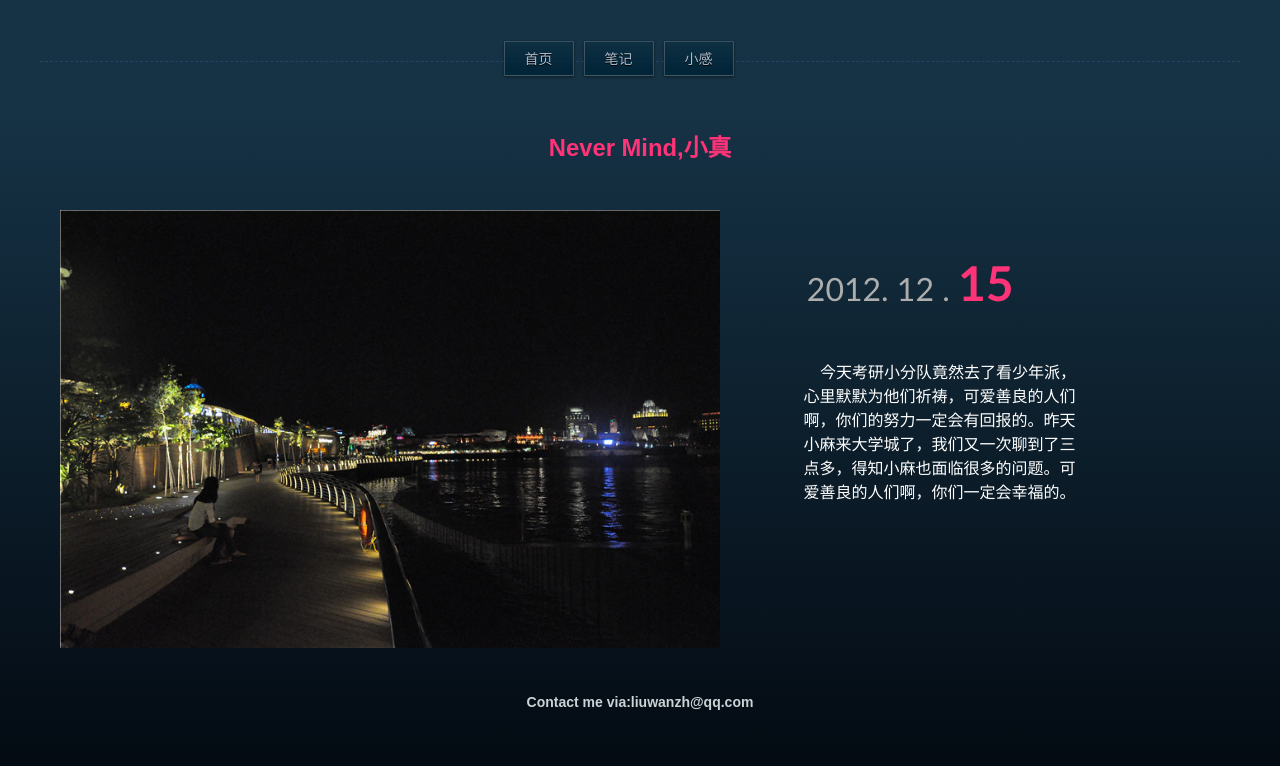
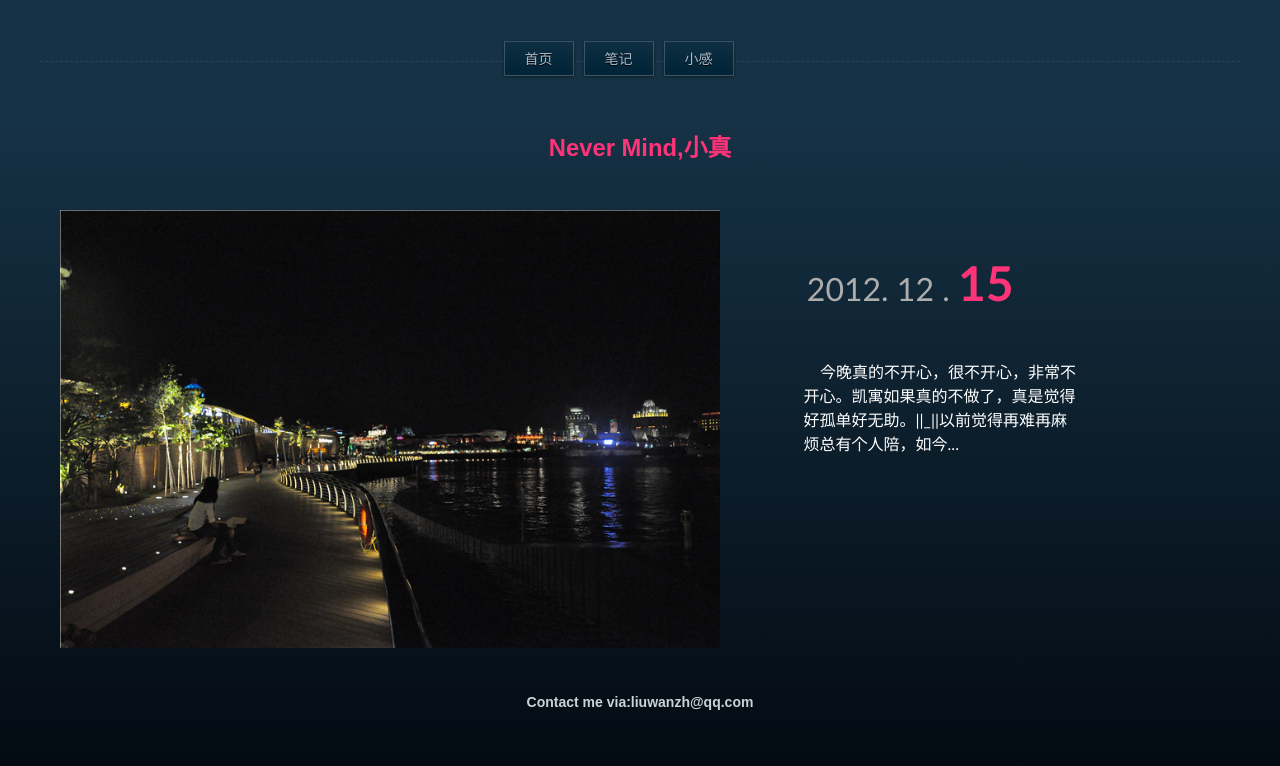
Before and after one commit to liuwanzh/demo, a Jekyll site: the page built from index.html, in a window 1280 px wide. Shown: the top 766 px of the page. Built offline with Jekyll 4.4.1, drawn with Linux system fonts in a browser that asks for light colours.

Commit message:
add-1215diary

```diff
--- a/diary_index.html
+++ b/diary_index.html
@@ -36,7 +36,7 @@
             <td>12</td>
             <td>13</td>
             <td>14</td>
-            <td>15</td>
+            <td class="have_diary"><a href="/demo/diary_html/20121215_sad.html"><font>15</font></a></td>
             <td>16</td>
         </tr>
         <tr>
--- a/index.html
+++ b/index.html
@@ -49,6 +49,6 @@
                 document.write(' <div id = "date"> <p align="right"> <font color="#ADADAD" size="6">'+ year + '.&nbsp' + month + '&nbsp.&nbsp' + '</font><font id="day" color="#FF3377" size="10" style="font-weight:600">'+day+'</font></p>');
                 </script>
 
-                <div id="diary"> <p> <font size="3" color="white">&nbsp&nbsp&nbsp 今天考研小分队竟然去了看少年派，心里默默为他们祈祷，可爱善良的人们啊，你们的努力一定会有回报的。昨天小麻来大学城了，我们又一次聊到了三点多，得知小麻也面临很多的问题。可爱善良的人们啊，你们一定会幸福的。</font></p> </div> </div>
+                <div id="diary"> <p> <font size="3" color="white">&nbsp&nbsp&nbsp 今晚真的不开心，很不开心，非常不开心。凯寓如果真的不做了，真是觉得好孤单好无助。||_||以前觉得再难再麻烦总有个人陪，如今...</font></p> </div> </div>
         <h6 align="center">Contact me via:liuwanzh@qq.com</h6>
     </div>
```
Also changed, not shown: diary_html/20121215_sad.html (added, +58 -0 lines), 2 other files.
